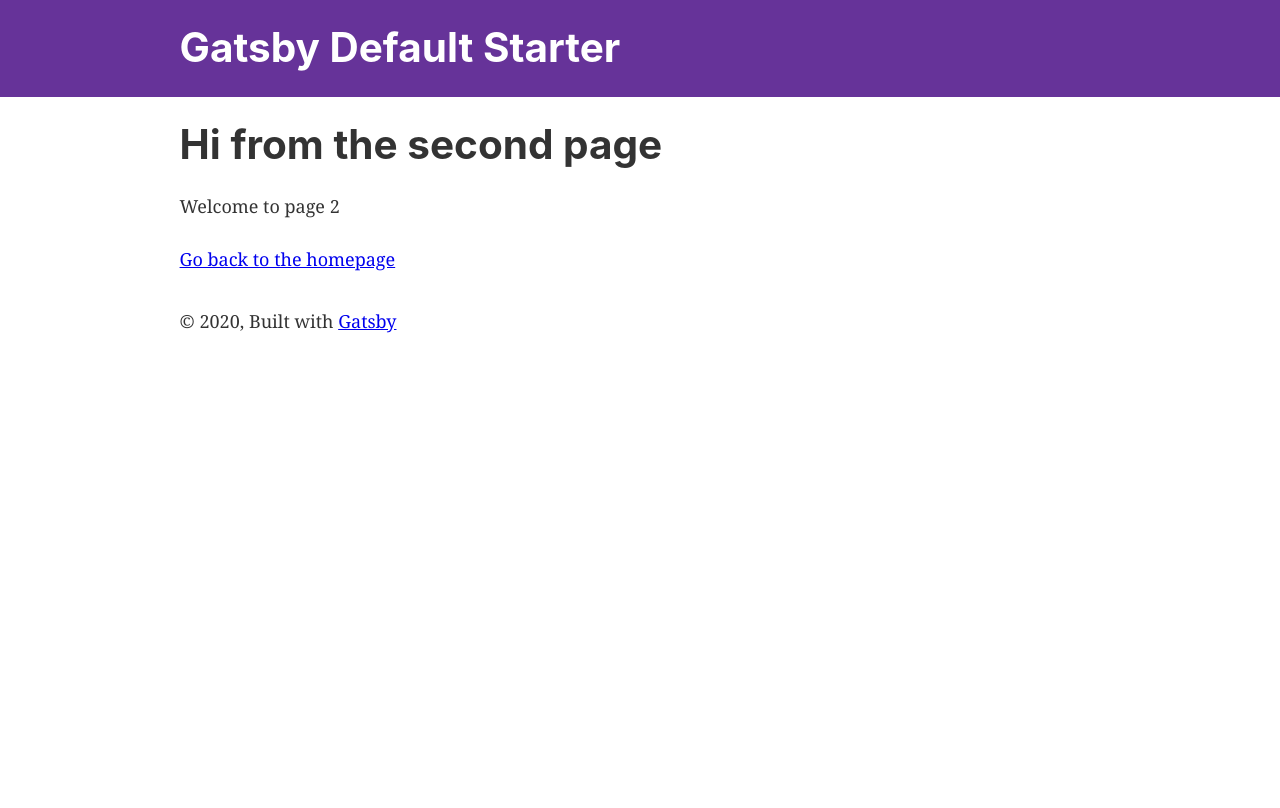
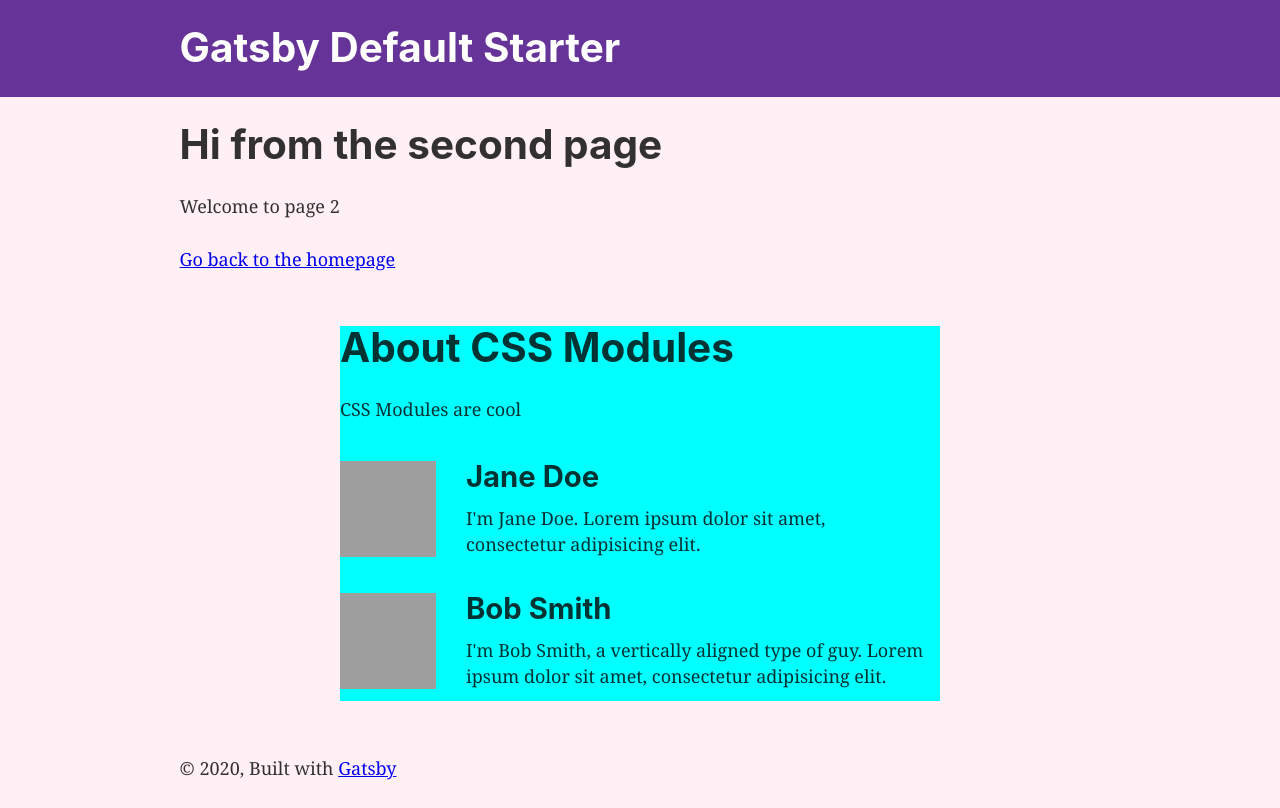
Before and after one commit to nishkohli96/learn-gastby-tailwind, a Gatsby site: page /page-2 in a window 1280 px wide. Built offline with nearby package versions, Linux system fonts and the light colour scheme; Gatsby itself is replaced by a stand-in of ours; grey boxes are pictures that could not be loaded.

Commit message:
upto Part2 of gatsby docs

```diff
--- a/gatsby-browser.js
+++ b/gatsby-browser.js
@@ -5,3 +5,5 @@
  */
 
 // You can delete this file if you're not using it
+
+import "./src/styles/global.css"
--- /dev/null
+++ b/src/components/container.js
@@ -0,0 +1,6 @@
+import React from "react"
+import containerStyles from "./container.module.css"
+
+export default function Container({ children }) {
+  return <div className={containerStyles.container}>{children}</div>
+}
--- /dev/null
+++ b/src/components/container.module.css
@@ -0,0 +1,5 @@
+.container {
+    margin: 3rem auto;
+    max-width: 600px;
+    background-color: aqua;
+}
--- /dev/null
+++ b/src/components/user-desc.js
@@ -0,0 +1,34 @@
+import React from "react"
+import styles from "./user-desc.module.css"
+import Container from "../components/container"
+
+console.log(styles)
+
+const User = props => (
+  <div className={styles.user}>
+    <img src={props.avatar} className={styles.avatar} alt="" />
+    <div className={styles.description}>
+      <h2 className={styles.username}>{props.username}</h2>
+      <p className={styles.excerpt}>{props.excerpt}</p>
+    </div>
+  </div>
+)
+
+export default function About() {
+  return (
+    <Container>
+      <h1>About CSS Modules</h1>
+      <p>CSS Modules are cool</p>
+      <User
+        username="Jane Doe"
+        avatar="https://s3.amazonaws.com/uifaces/faces/twitter/adellecharles/128.jpg"
+        excerpt="I'm Jane Doe. Lorem ipsum dolor sit amet, consectetur adipisicing elit."
+      />
+      <User
+        username="Bob Smith"
+        avatar="https://s3.amazonaws.com/uifaces/faces/twitter/vladarbatov/128.jpg"
+        excerpt="I'm Bob Smith, a vertically aligned type of guy. Lorem ipsum dolor sit amet, consectetur adipisicing elit."
+      />
+    </Container>
+  )
+}
--- /dev/null
+++ b/src/components/user-desc.module.css
@@ -0,0 +1,31 @@
+.user {
+    display: flex;
+    align-items: center;
+    margin: 0 auto 12px auto;
+  }
+
+  .user:last-child {
+    margin-bottom: 0;
+  }
+
+  .avatar {
+    flex: 0 0 96px;
+    width: 96px;
+    height: 96px;
+    margin: 0;
+  }
+
+  .description {
+    flex: 1;
+    margin-left: 18px;
+    padding: 12px;
+  }
+
+  .username {
+    margin: 0 0 12px 0;
+    padding: 0;
+  }
+
+  .excerpt {
+    margin: 0;
+  }
--- a/src/pages/page-2.js
+++ b/src/pages/page-2.js
@@ -1,6 +1,7 @@
 import React from "react"
 import { Link } from "gatsby"
 
+import About from '../components/user-desc';
 import Layout from "../components/layout"
 import SEO from "../components/seo"
 
@@ -10,6 +11,7 @@ const SecondPage = () => (
     <h1>Hi from the second page</h1>
     <p>Welcome to page 2</p>
     <Link to="/">Go back to the homepage</Link>
+    <About/>
   </Layout>
 )
 
--- /dev/null
+++ b/src/styles/global.css
@@ -0,0 +1,3 @@
+html {
+    background-color: lavenderblush;
+}
```
Also changed, not shown: src/pages/css-container.js (added, +12 -0 lines), 3 other files.
